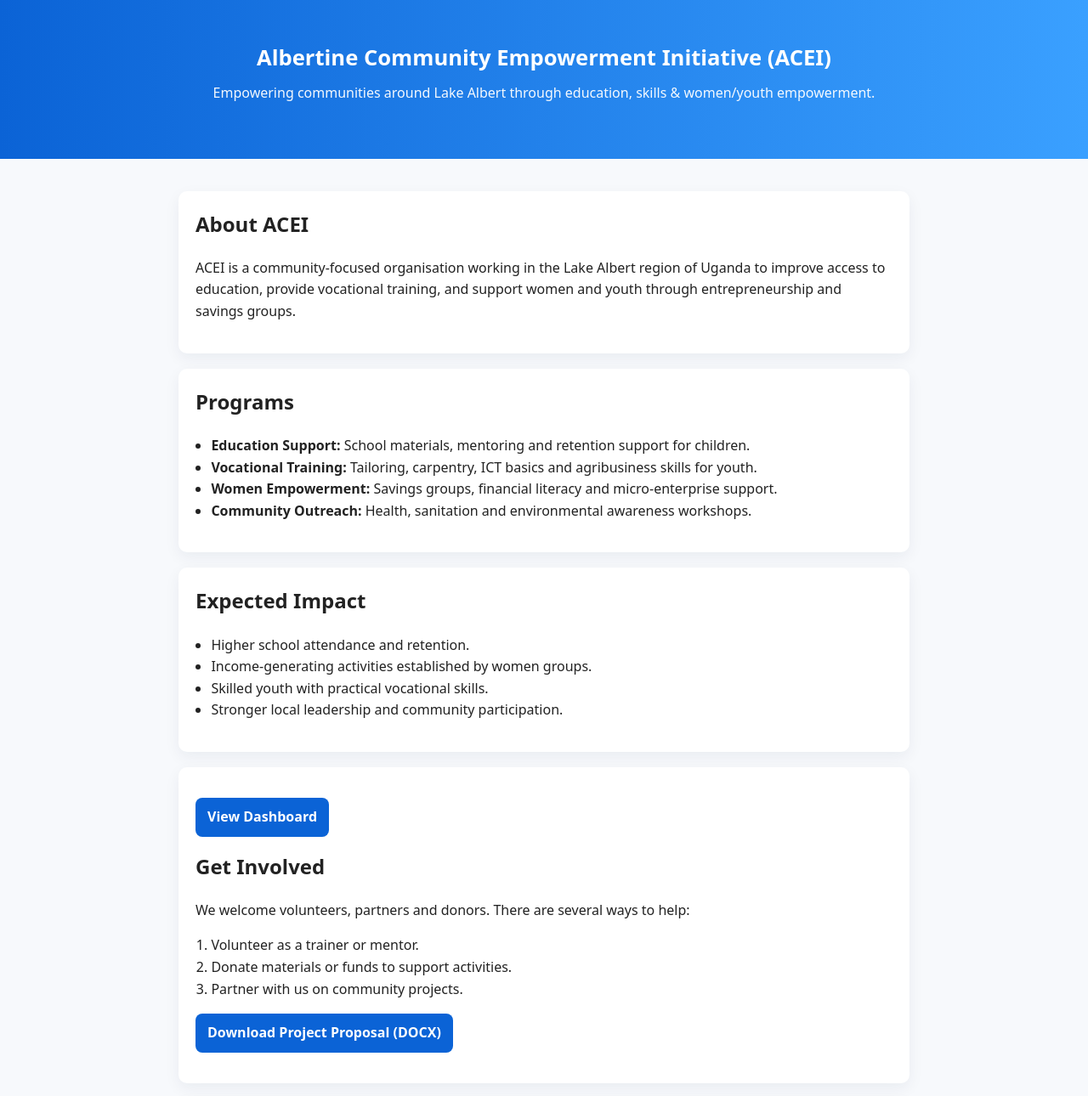
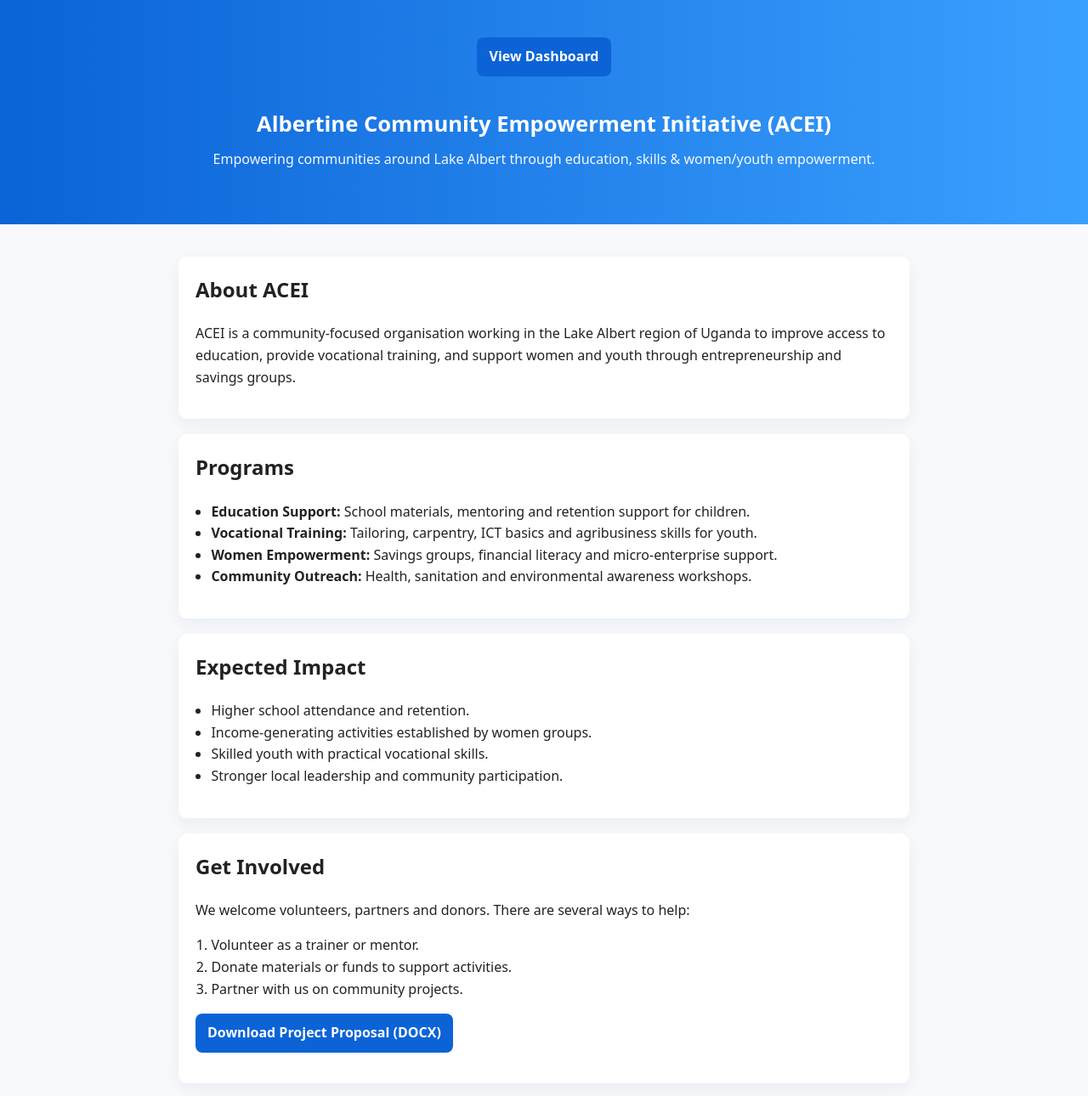
Before and after one commit to kulesaid22-creator/ACEI-website, a plain HTML site: page index.html in a window 1280 px wide. Shown: the top 1290 px of the page at 85% size. Drawn offline with Linux system fonts and the light colour scheme.

Commit message:
Update index.html

```diff
--- a/index.html
+++ b/index.html
@@ -8,7 +8,7 @@
   <link rel="stylesheet" href="styles.css" />
 </head>
 <body>
-  <header class="site-header">
+  <header class="site-header"><p><a class="btn" href="dashboard.html">View Dashboard</a></p>
     <div class="container">
       <h1>Albertine Community Empowerment Initiative (ACEI)</h1>
       <p class="tagline">Empowering communities around Lake Albert through education, skills & women/youth empowerment.</p>
@@ -42,7 +42,6 @@
     </section>
 
     <section id="get-involved" class="card">
-      <p><a class="btn" href="dashboard.html">View Dashboard</a></p>
       <h2>Get Involved</h2>
       <p>We welcome volunteers, partners and donors. There are several ways to help:</p>
       <ol>
```
